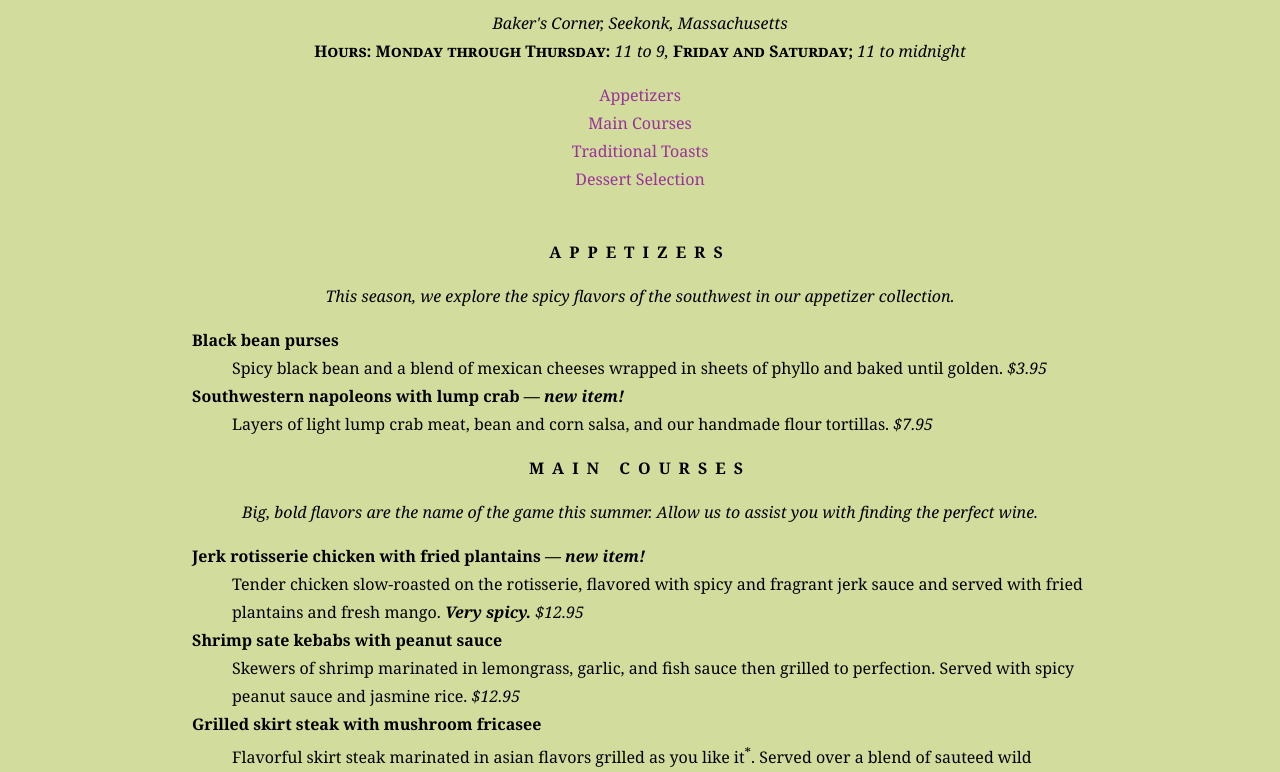
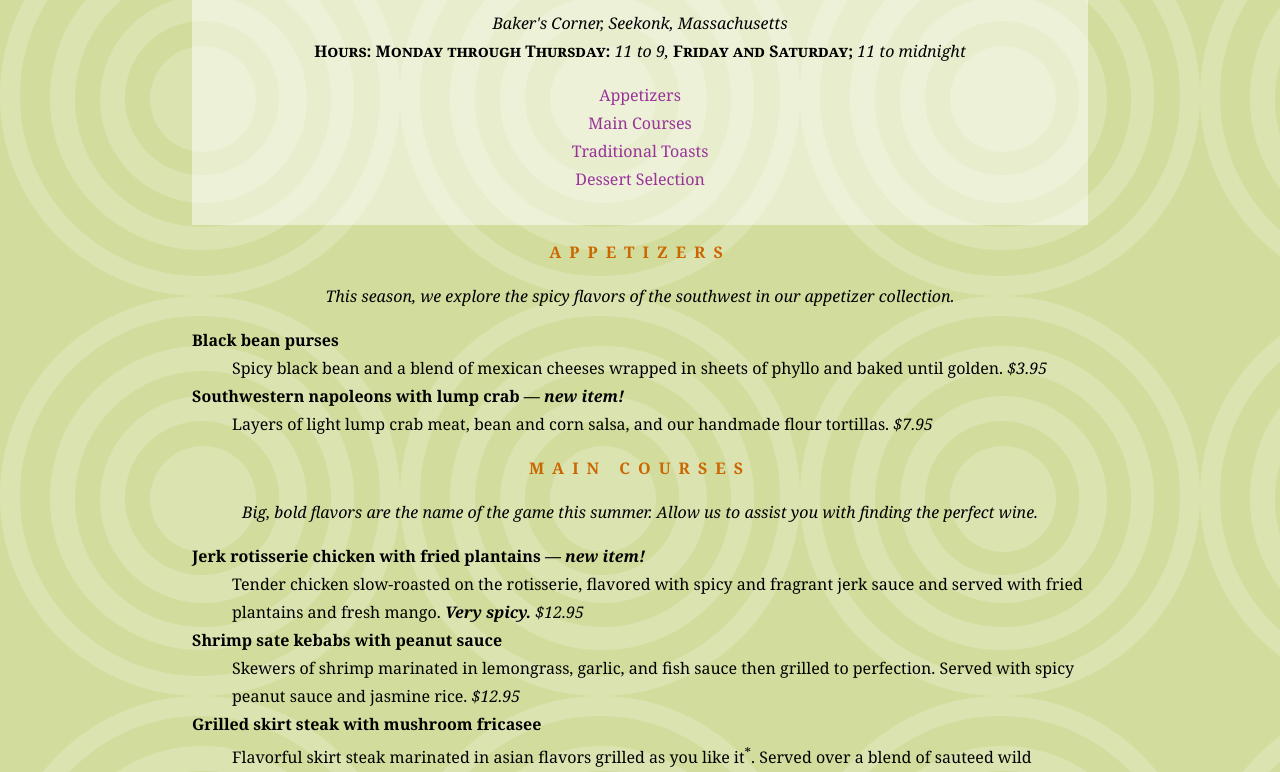
Before and after one commit to pbrosnan912/learning-web-design, a plain HTML site: page bistro/bistro.html in a window 1280 px wide. Shown: the part 104-876 px from the top of the page. Drawn offline with Linux system fonts and the light colour scheme; a web font is replaced by a local one.

Commit message:
Completed EX13-2 & 13-3

```diff
--- a/bistro/bistro.html
+++ b/bistro/bistro.html
@@ -11,12 +11,15 @@ body {
   line-height: 175%;
   margin: 0 15% 0;
   background-color: #d2dc9d;
+  background-image: url(images/bullseye.png);
 }
 #header {
   margin-top: 0;
   padding: 3em 1em 2em 1em;
   text-align: center;
-  background-color: R:255,G:255, B:255, .5;
+  background-color: rgba(255,255,255,.5);
+  background-image: url(images/purpledot.png);
+  background-repeat: repeat-x;
 }
 
 a {
@@ -46,7 +49,7 @@ h2 {
   text-transform: uppercase;
   letter-spacing: .5em;
   text-align: center;
-  color: #c6o;
+  color: #c60;
 }
 dt {
   font-weight: bold;
```
